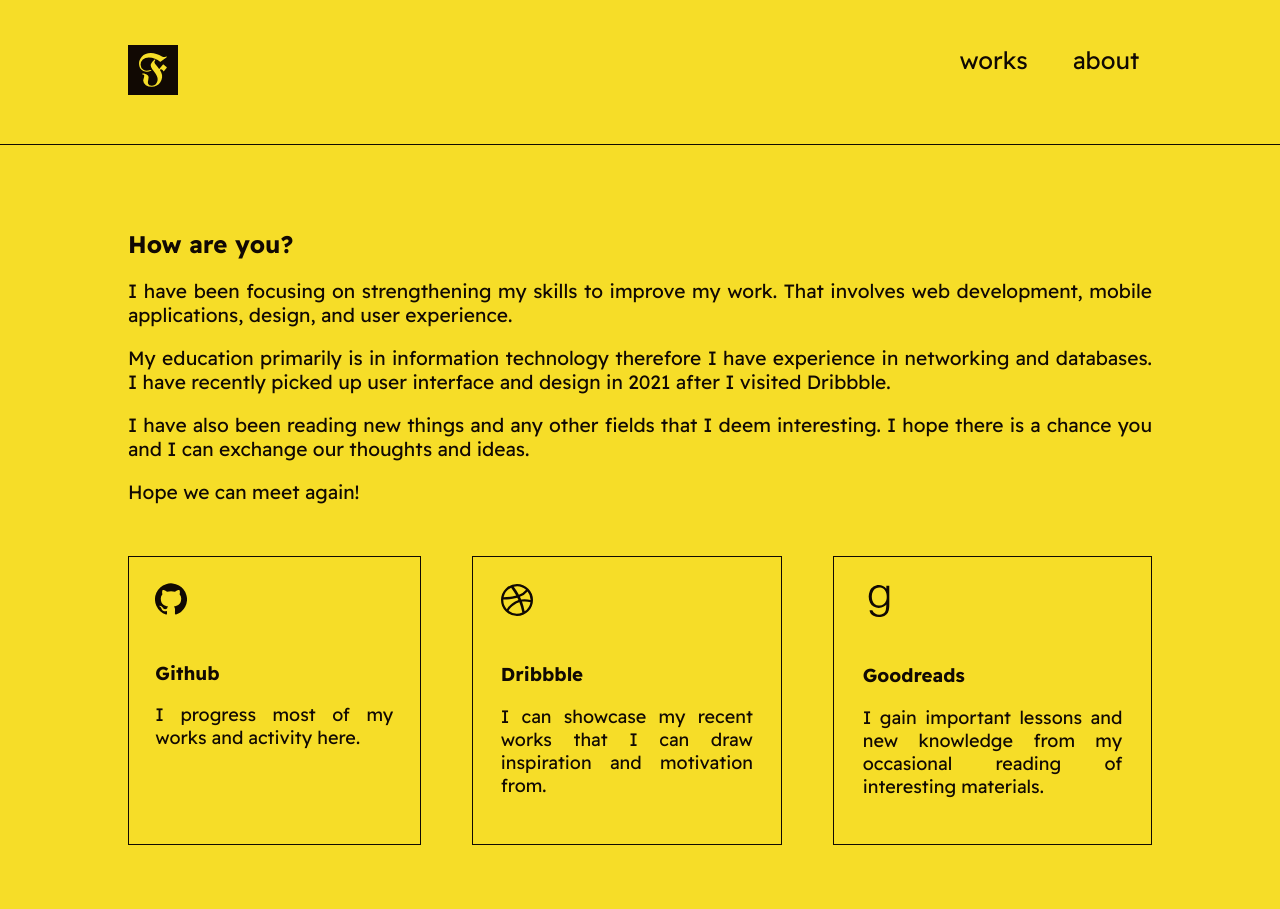
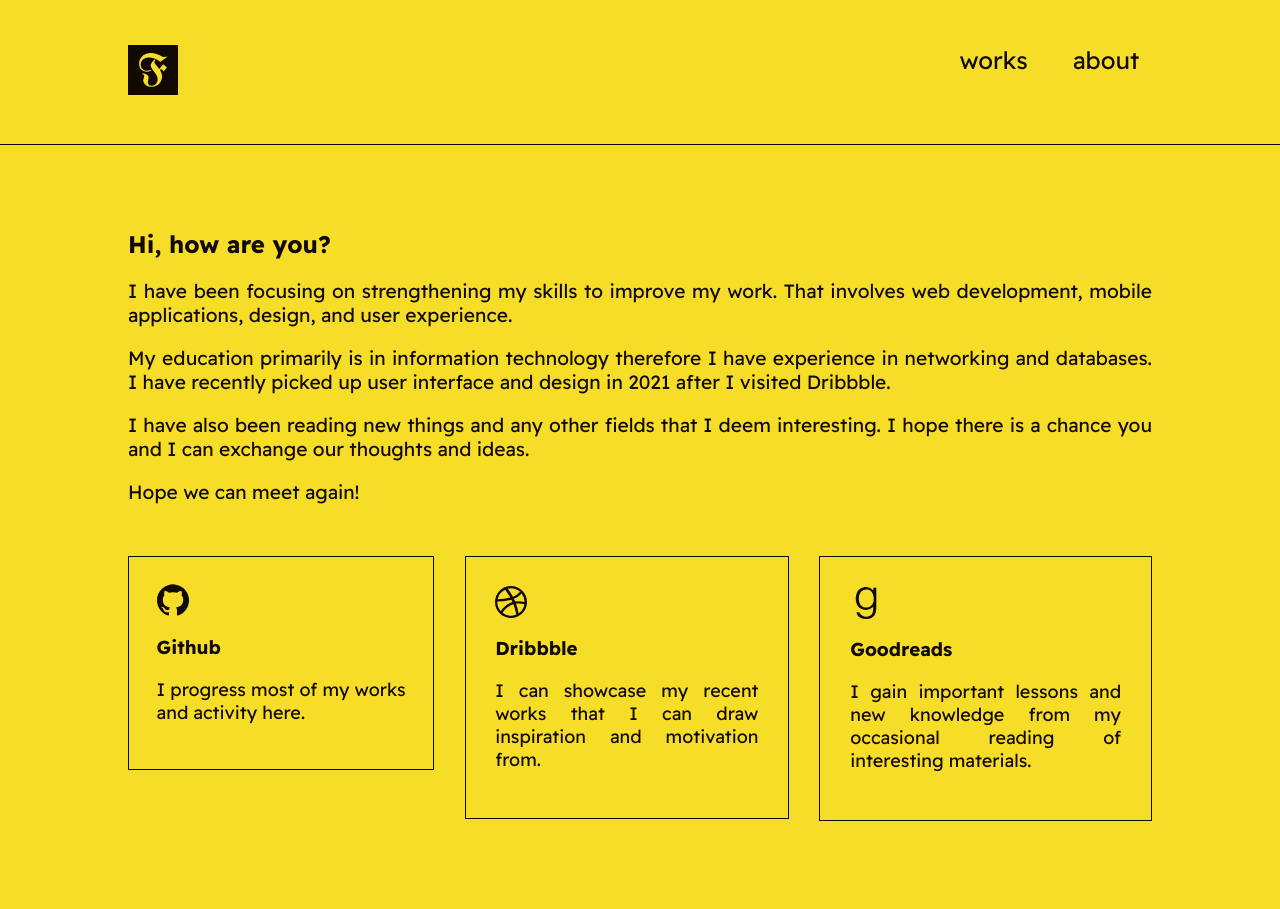
Before and after one commit to franthormel/franthormel.github.io, a Jekyll site: the page built from about.html, in a window 1280 px wide. Built offline with Jekyll 4.4.1, drawn with Linux system fonts in a browser that asks for light colours.

Commit message:
Update about page style and content

```diff
--- a/_sass/_about.scss
+++ b/_sass/_about.scss
@@ -9,7 +9,7 @@
 
 .about__social {
   display: grid;
-  gap: 5%;
+  gap: 3%;
   grid-auto-rows: minmax(auto, auto);
   grid-template-columns: repeat(3, auto);
   margin-top: 5%;
@@ -28,7 +28,6 @@
 .about__social__logo {
   display: block;
   height: 2rem;
-  padding-bottom: 3vh;
   width: 2rem;
 }
 
--- a/about.html
+++ b/about.html
@@ -4,7 +4,7 @@ title: About
 
 <main class="about">
   <div class="about__me">
-    <h2 class="about__header">How are you?</h2>
+    <h2 class="about__header">Hi, how are you?</h2>
     <p class="about__body">
       I have been focusing on strengthening my skills to improve my work. That
       involves web development, mobile applications, design, and user
@@ -24,16 +24,16 @@ title: About
   </div>
   <div class="about__social">
     {% for profile in site.data.social_profiles %}
-    <div class="about__social__item">
-      <a href="{{ profile.link }}" target="_blank">
+    <a href="{{ profile.link }}" target="_blank">
+      <div class="about__social__item">
         <img
           class="about__social__logo"
           src="assets/img/svg/brand-{{ profile.name | downcase }}.svg"
         />
         <h3 class="about__social__header">{{ profile.name | capitalize }}</h3>
         <p class="about__social__text">{{ profile.description }}</p>
-      </a>
-    </div>
+      </div>
+    </a>
     {% endfor %}
   </div>
 </main>
```
